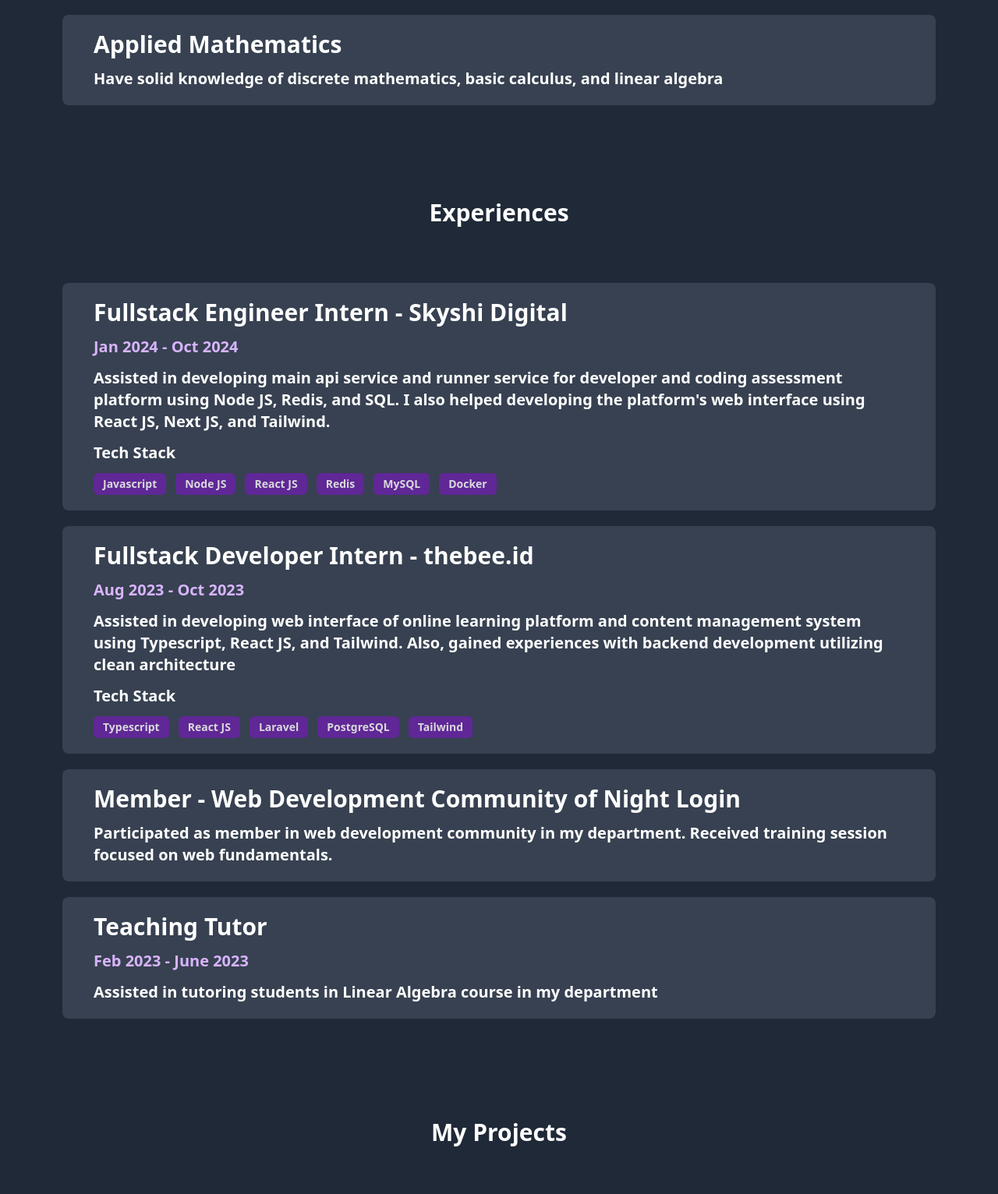
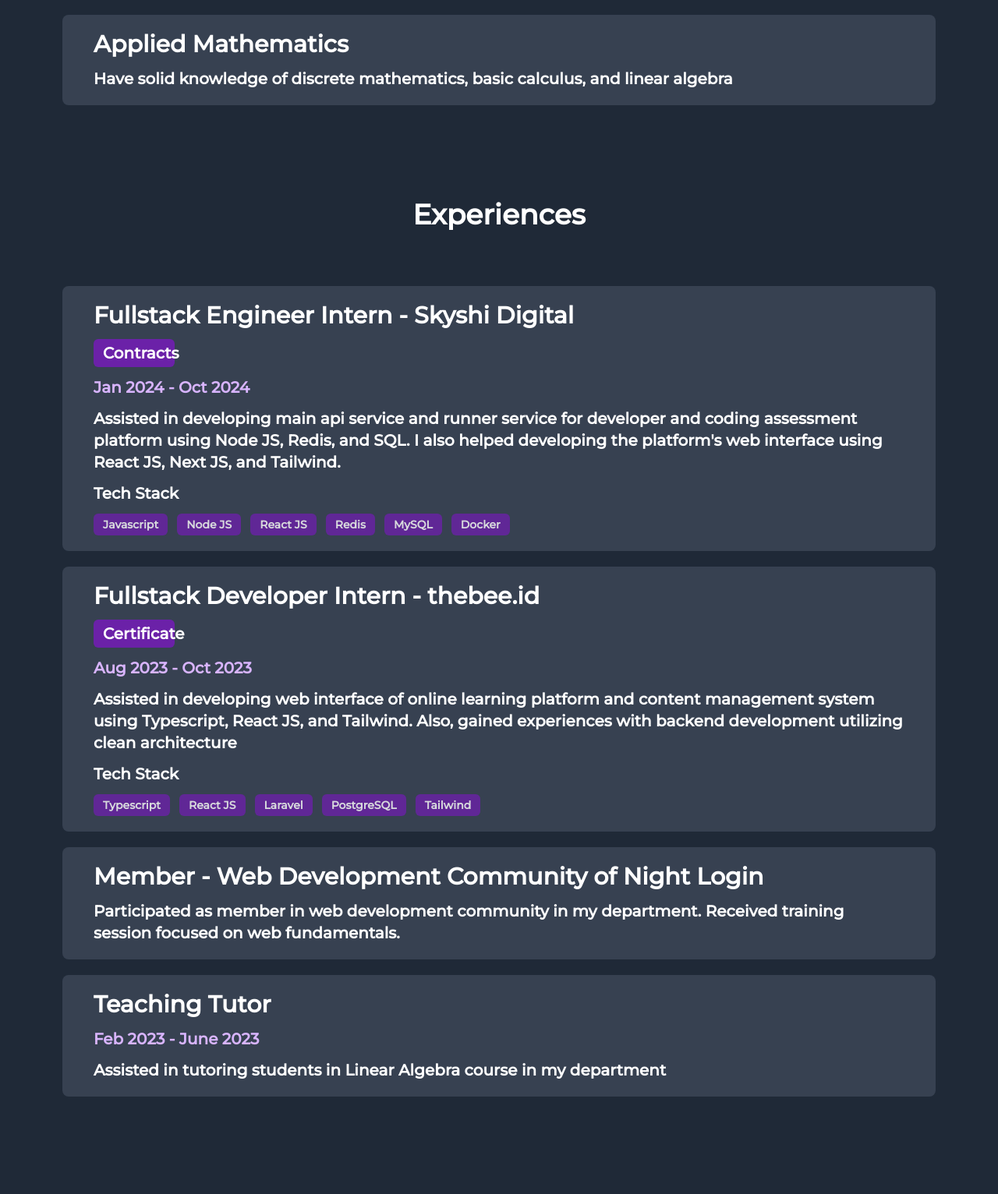
Before and after one commit to ivanosky144/portfolio, a plain HTML site: page src/index.html in a window 1280 px wide. Shown: the part 1201-2733 px from the top of the page at 78% size. Drawn offline with nearby package versions, Linux system fonts and the light colour scheme; a web font is replaced by a local one.

Commit message:
update portfolio

```diff
--- a/src/index.html
+++ b/src/index.html
@@ -8,15 +8,17 @@
     <script src="https://kit.fontawesome.com/yourcode.js" crossorigin="anonymous"></script>
     <link rel="preconnect" href="https://fonts.googleapis.com">
     <link rel="preconnect" href="https://fonts.gstatic.com" crossorigin>
+    <link rel="preconnect" href="https://fonts.googleapis.com">
+    <link rel="preconnect" href="https://fonts.gstatic.com" crossorigin>
+    <link href="https://fonts.googleapis.com/css2?family=Montserrat:ital,wght@0,500;1,500&family=Rubik+Vinyl&display=swap" rel="stylesheet">
     <link href="https://cdnjs.cloudflare.com/ajax/libs/font-awesome/6.0.0-beta3/css/all.min.css" rel="stylesheet">
     <link rel="stylesheet" href="https://cdnjs.cloudflare.com/ajax/libs/font-awesome/4.7.0/css/font-awesome.min.css">
-    <link href="https://fonts.googleapis.com/css2?family=Montserrat:ital,wght@0,100..900;1,100..900&display=swap" rel="stylesheet">
     <style>
         body {
-            font-family: "Montserrat", sans-serif;
-            font-optical-sizing: auto;
-            font-weight: 400;
-            font-style: normal;
+            font-family: "Montserrat", serif !important;
+            font-optical-sizing: auto !important;
+            font-weight: 500 !important;
+            font-style: normal !important;
         }
     </style>
 </head>
@@ -69,6 +71,10 @@
                         <i class="fa fa-github text-gray-500 hover:text-white cursor-pointer" style="font-size:48px">
                         </i>
                     </a>
+                    <a href="https://mail.google.com/mail/?view=cm&fs=1&to=joyivan6@gmail.com" target="_blank">
+                        <i class="fa fa-envelope text-gray-500 hover:text-white cursor-pointer" style="font-size:48px">
+                        </i>
+                    </a>
                 </div>
             </div>
         </div>
@@ -118,10 +124,11 @@
     <!-- Experiences Section -->
     <section id="experiences">
         <div class="container p-10">
-            <h2 class="text-3xl font-bold text-center mb-8 text-white">Experiences</h2>
+            <h2 class="text-4xl font-bold text-center mb-8 text-white">Experiences</h2>
             <div class="flex flex-col text-xl text-white font-semibold p-10 gap-5">
                 <div class="flex flex-col gap-3 bg-gray-700 py-5 px-10 rounded-lg">
                     <p class="text-3xl">Fullstack Engineer Intern - Skyshi Digital</p>
+                    <a href="assets/contracts_skyshi.pdf" class="bg-purple-800 px-3 py-1 text-center w-[10%] text-md rounded-md text-white font-semibold hover:bg-purple-600 cursor-pointer">Contracts</a>
                     <p class="text-purple-300 text-xl">Jan 2024 - Oct 2024</p>
                     <p>Assisted in developing main api service and runner service for developer and coding assessment platform using Node JS, Redis, and SQL.
                         I also helped developing the platform's web interface using React JS, Next JS, and Tailwind.
@@ -138,6 +145,7 @@
                 </div>
                 <div class="flex flex-col gap-3 bg-gray-700 py-5 px-10 rounded-lg">
                     <p class="text-3xl">Fullstack Developer Intern - thebee.id</p>
+                    <a class="bg-purple-800 px-3 py-1 text-center w-[10%] text-md rounded-md text-white font-semibold hover:bg-purple-600 cursor-pointer" href="https://temuka-platform-dev.web.app">Certificate</a>
                     <p class="text-purple-300 text-xl">Aug 2023 - Oct 2023</p>
                     <p>Assisted in developing web interface of online learning platform and content management system using Typescript, React JS, and Tailwind. Also, gained experiences with backend development utilizing clean architecture</p>
                     <p>Tech Stack</p>
@@ -166,7 +174,7 @@
     <!-- Projects Section -->
     <section id="projects" class="py-12 bg-gray-800">
         <div class="container mx-auto px-6">
-            <h2 class="text-3xl font-bold text-center mb-8 text-white">My Projects</h2>
+            <h2 class="text-4xl font-bold text-center mb-8 text-white">My Projects</h2>
             <div class="flex flex-col p-10 gap-8">
                 <div class="flex justify-between">
                     <div class="p-6 rounded-lg shadow opacity-80 flex flex-col gap-5 w-[60%]">
@@ -179,6 +187,7 @@
                         <div class="grid gap-3 grid-cols-8">
                             <p class="bg-purple-800 opacity-80 px-3 py-1 text-center text-sm rounded-md text-white font-semibold">Typescript</p>
                             <p class="bg-purple-800 opacity-80 px-3 py-1 text-center text-sm rounded-md text-white font-semibold">Go</p>
+                            <p class="bg-purple-800 opacity-80 px-3 py-1 text-center text-sm rounded-md text-white font-semibold">Java</p>
                             <p class="bg-purple-800 opacity-80 px-3 py-1 text-center text-sm rounded-md text-white font-semibold">Python</p>
                             <p class="bg-purple-800 opacity-80 px-3 py-1 text-center text-sm rounded-md text-white font-semibold">React JS</p>
                             <p class="bg-purple-800 opacity-80 px-3 py-1 text-center text-sm rounded-md text-white font-semibold">PostgreSQL</p>
@@ -249,6 +258,18 @@
                         </div>
                     </div>
 
+                </div>
+                <div class="flex justify-between">
+                    <div class="p-6 rounded-lg shadow opacity-80 flex flex-col gap-5 w-[60%]">
+                        <div class="flex justify-between">
+                            <h3 class="text-5xl font-semibold mb-2 text-white">Go Pack</h3>
+                        </div>
+                        <p class="text-gray-600 text-white">A Go library that provides a collection of commonly used data structures such as binary trees, hash sets, linked lists, n-ary trees, queues, stacks, etc. It is designed for developers who need well-implemented data structures in their Go projects.
+                        </p>
+                        <div class="flex gap-3 ">
+                            <p class="bg-purple-800 opacity-80 px-3 py-1 text-center text-sm rounded-md text-white font-semibold">Go</p>
+                        </div>
+                    </div>
                 </div>
                 <div class="flex justify-between">
                     <div class="p-6 rounded-lg shadow opacity-80 flex flex-col gap-5 w-[60%]">
```
Also changed, not shown: 2 other files.
